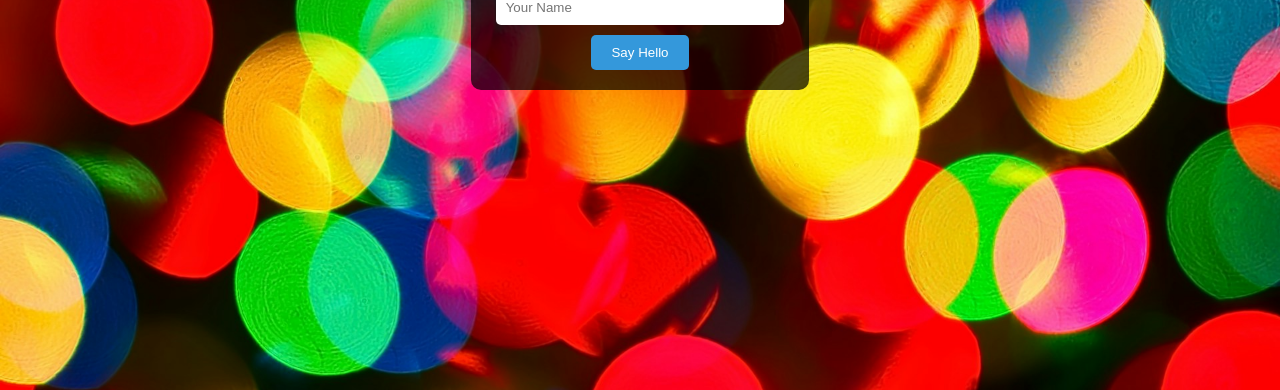
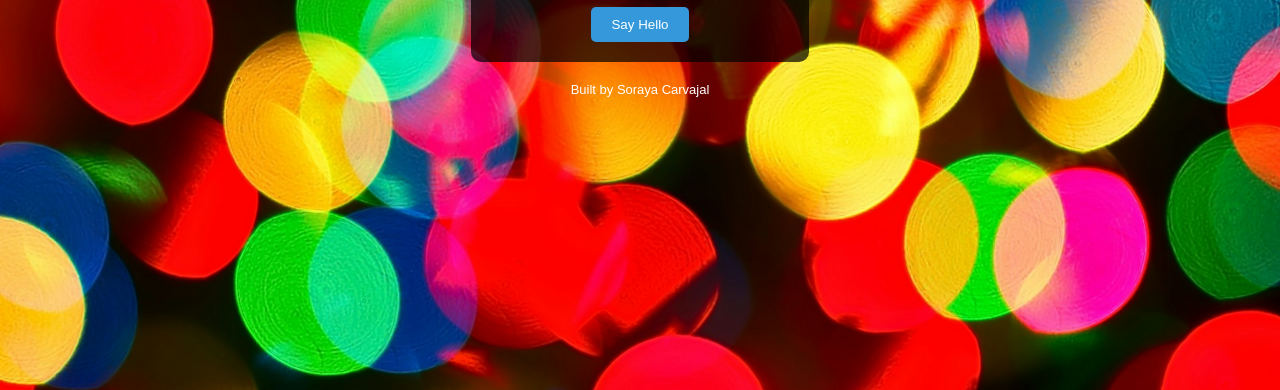
Before and after one commit to icuestiona/js-greetings, a plain HTML site: page index.html in a window 1280 px wide. Shown: the part 410-800 px from the top of the page. Drawn offline with Linux system fonts and the light colour scheme.

Commit message:
Added footer structure & styling

```diff
--- a/index.html
+++ b/index.html
@@ -12,6 +12,15 @@
       <input type="text" id="nameInput" placeholder="Your Name" />
       <button onclick="displayGreeting()">Say Hello</button>
     </div>
+    <footer>
+      Built by
+      <a
+        href="https://github.com/icuestiona/js-greetings"
+        target="_blank"
+        rel="noopener noreferrer"
+        >Soraya Carvajal</a
+      >
+    </footer>
     <script src="script.js"></script>
   </body>
 </html>
--- a/styles.css
+++ b/styles.css
@@ -1,13 +1,14 @@
 body {
   margin: 0;
   padding: 0;
+  min-height: 100vh;
+  display: flex;
+  flex-direction: column;
   font-family: Arial, sans-serif;
   background-image: url("image1.jpg");
   background-size: cover;
   background-position: center;
   background-repeat: no-repeat;
-  height: 100vh;
-  display: flex;
   justify-content: center;
   align-items: center;
   color: #fff;
@@ -39,3 +40,16 @@ button {
   cursor: pointer;
   border-radius: 5px;
 }
+
+footer {
+  font-size: small;
+  color: white;
+  padding: 20px;
+  text-align: center;
+  width: 100%;
+}
+
+footer a {
+  color: white;
+  text-decoration: none;
+}
```
